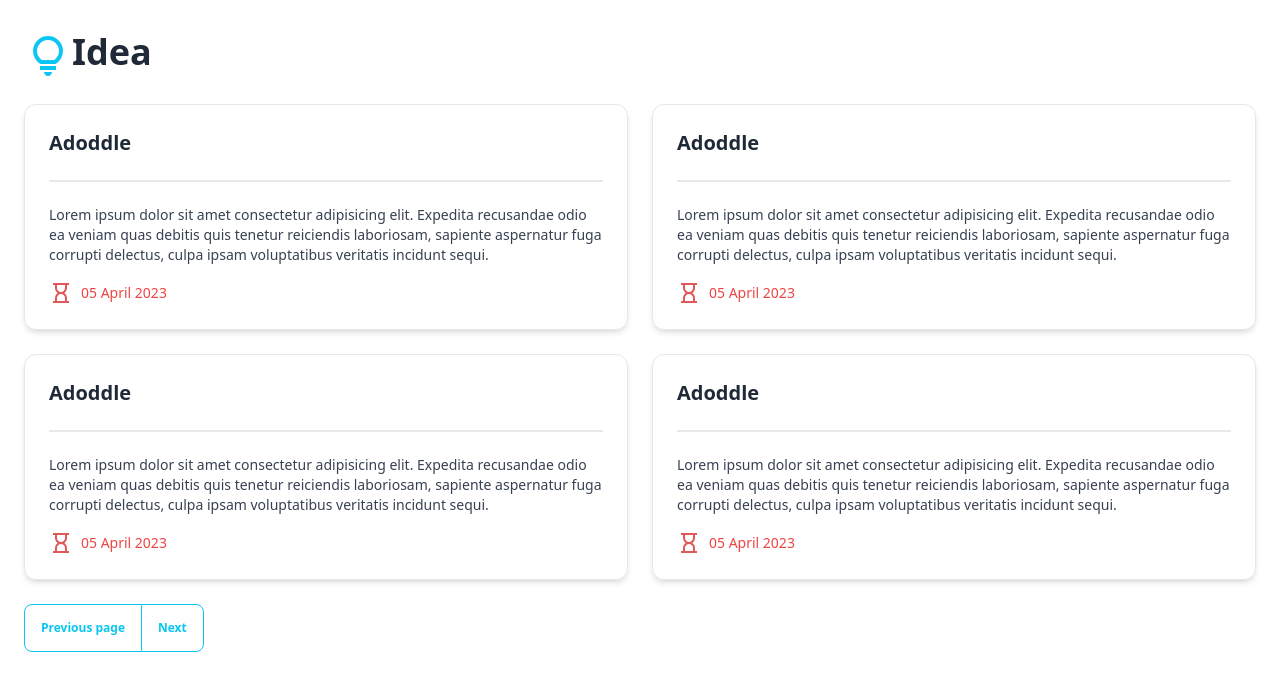
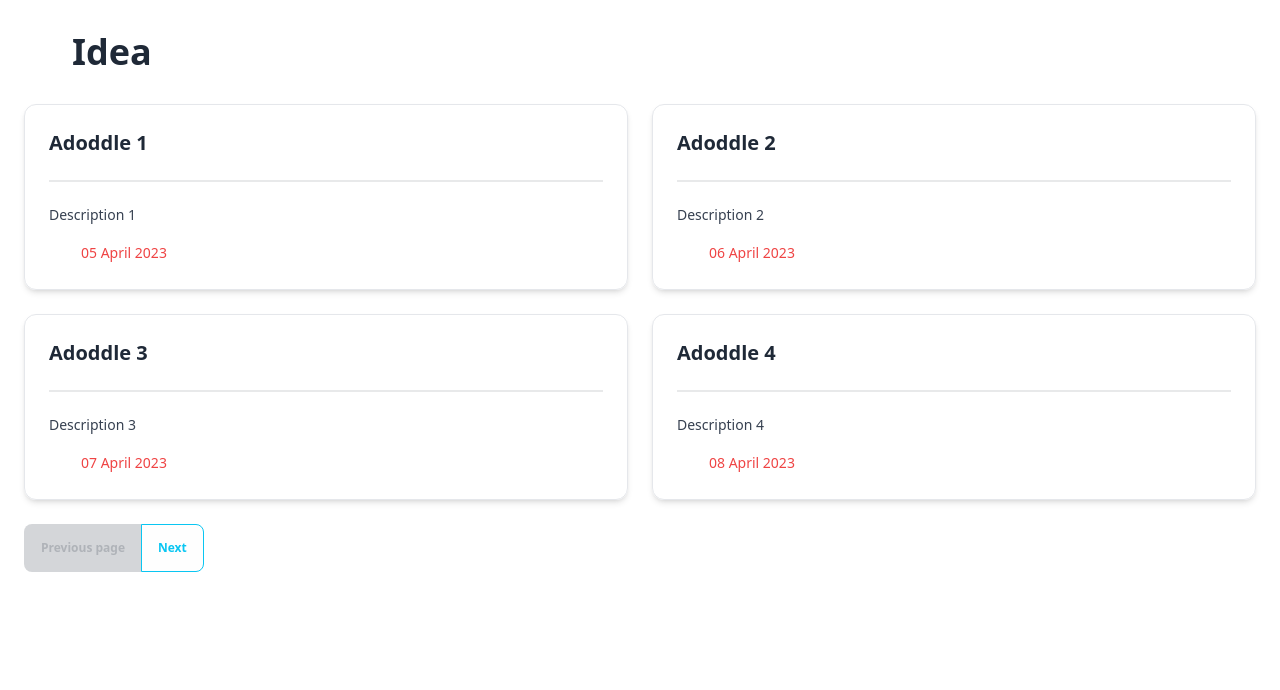
Before and after one commit to tunourah/ProjectPath, a React (Vite) app in the folder FrontEnd/Project-Path/: page /Ideas in a window 1280 px wide. Shown: the top 690 px of the page. Built offline with nearby package versions, Linux system fonts and the light colour scheme.

Commit message:
add next function

```diff
--- a/FrontEnd/Project-Path/src/Pages/Ideas.jsx
+++ b/FrontEnd/Project-Path/src/Pages/Ideas.jsx
@@ -1,3 +1,5 @@
+import { useState } from "react";
+
 const Card = ({ title, date, description }) => (
   <div className="card border rounded-xl shadow-md p-6 transform transition-transform duration-300 ease-in-out hover:scale-105 hover:bg-blue-100">
     <h3 className="text-xl font-semibold">{title}</h3>
@@ -6,7 +8,7 @@ const Card = ({ title, date, description }) => (
     <div className="mt-4 flex items-center text-red-500">
       <span className="mr-2">
         <svg xmlns="http://www.w3.org/2000/svg" height="24px" viewBox="0 -960 960 960" width="24px" fill="#E05959">
-          <path d="M320-160h320v-120q0-66-47-113t-113-47q-66 0-113 47t-47 113v120Zm160-360q66 0 113-47t47-113v-120H320v120q0 66 47 113t113 47ZM160-80v-80h80v-120q0-61 28.5-114.5T348-480q-51-32-79.5-85.5T240-680v-120h-80v-80h640v80h-80v120q0 61-28.5 114.5T612-480q51 32 79.5 85.5T720-280v120h80v80H160Zm320-80Zm0-640Z"/>
+          <path d="..."/>
         </svg>
       </span>
       <span className="text-sm font-medium">{date}</span>
@@ -16,35 +18,72 @@ const Card = ({ title, date, description }) => (
 
 function Ideas() {
   const cardsData = [
-    { title: "Adoddle", date: "05 April 2023", description: "Lorem ipsum dolor sit amet consectetur adipisicing elit. Expedita recusandae odio ea veniam quas debitis quis tenetur reiciendis laboriosam, sapiente aspernatur fuga corrupti delectus, culpa ipsam voluptatibus veritatis incidunt sequi." },
-    { title: "Adoddle", date: "05 April 2023", description: "Lorem ipsum dolor sit amet consectetur adipisicing elit. Expedita recusandae odio ea veniam quas debitis quis tenetur reiciendis laboriosam, sapiente aspernatur fuga corrupti delectus, culpa ipsam voluptatibus veritatis incidunt sequi." },
-    { title: "Adoddle", date: "05 April 2023", description: "Lorem ipsum dolor sit amet consectetur adipisicing elit. Expedita recusandae odio ea veniam quas debitis quis tenetur reiciendis laboriosam, sapiente aspernatur fuga corrupti delectus, culpa ipsam voluptatibus veritatis incidunt sequi." },
-    { title: "Adoddle", date: "05 April 2023", description: "Lorem ipsum dolor sit amet consectetur adipisicing elit. Expedita recusandae odio ea veniam quas debitis quis tenetur reiciendis laboriosam, sapiente aspernatur fuga corrupti delectus, culpa ipsam voluptatibus veritatis incidunt sequi." },
+    { title: "Adoddle 1", date: "05 April 2023", description: "Description 1" },
+    { title: "Adoddle 2", date: "06 April 2023", description: "Description 2" },
+    { title: "Adoddle 3", date: "07 April 2023", description: "Description 3" },
+    { title: "Adoddle 4", date: "08 April 2023", description: "Description 4" },
+    { title: "Adoddle 5", date: "09 April 2023", description: "Description 5" },
+    { title: "Adoddle 6", date: "10 April 2023", description: "Description 6" },
+    { title: "Adoddle 7", date: "10 April 2023", description: "Description 7" },
+    { title: "Adoddle 8", date: "10 April 2023", description: "Description 8" },
+    { title: "Adoddle 9", date: "10 April 2023", description: "Description 9" },
+
   ];
+
+  const [currentPage, setCurrentPage] = useState(0);
+  const cardsPerPage = 4;
+
+  const startIndex = currentPage * cardsPerPage;
+  const currentCards = cardsData.slice(startIndex, startIndex + cardsPerPage);
+
+  const handleNext = () => {
+    if ((currentPage + 1) * cardsPerPage < cardsData.length) {
+      setCurrentPage(currentPage + 1);
+    }
+  };
+
+  const handlePrevious = () => {
+    if (currentPage > 0) {
+      setCurrentPage(currentPage - 1);
+    }
+  };
 
   return (
     <div className="container mx-auto p-6">
       <div className="text-start">
-        {/* <h1 className="text-2xl font-bold">user name</h1>  */}
         <div className="text-4xl font-bold mt-2 flex">
-           <span>
-            <svg xmlns="http://www.w3.org/2000/svg" height="48px" viewBox="0 -960 960 960" width="48px" fill="#0AC6F2"><path d="M480-80q-33 0-56.5-23.5T400-160h160q0 33-23.5 56.5T480-80ZM320-200v-80h320v80H320Zm10-120q-69-41-109.5-110T180-580q0-125 87.5-212.5T480-880q125 0 212.5 87.5T780-580q0 81-40.5 150T630-320H330Zm24-80h252q45-32 69.5-79T700-580q0-92-64-156t-156-64q-92 0-156 64t-64 156q0 54 24.5 101t69.5 79Zm126 0Z"/></svg>
-           </span>
-           <span>Idea</span>
-       </div>
+          <span>
+            <svg xmlns="http://www.w3.org/2000/svg" height="48px" viewBox="0 -960 960 960" width="48px" fill="#0AC6F2">
+              <path d="..."/>
+            </svg>
+          </span>
+          <span>Idea</span>
+        </div>
       </div>
 
-      {/* Card */}
+      {/* Card Display */}
       <div className="grid grid-cols-1 md:grid-cols-2 lg:grid-cols-2 gap-6 my-6">
-        {cardsData.map((card, index) => (
+        {currentCards.map((card, index) => (
           <Card key={index} title={card.title} date={card.date} description={card.description} />
         ))}
       </div>
 
-      {/* Pagination */}
+      {/* Pagination Buttons */}
       <div className="join w-32">
-        <button className="join-item btn btn-outline text-xs hover:bg-[#0AC6F2] border-[#0AC6F2] text-[#0AC6F2] bg-[#fefefe] hover:opacity-60">Previous page</button>
-        <button className="join-item btn btn-outline text-xs hover:bg-[#0AC6F2] border-[#0AC6F2] text-[#0AC6F2] bg-[#fefefe] hover:opacity-60">Next</button>
+        <button
+          onClick={handlePrevious}
+          disabled={currentPage === 0}
+          className="join-item btn btn-outline text-xs hover:bg-[#0AC6F2] border-[#0AC6F2] text-[#0AC6F2] bg-[#fefefe] hover:opacity-60"
+        >
+          Previous page
+        </button>
+        <button
+          onClick={handleNext}
+          disabled={(currentPage + 1) * cardsPerPage >= cardsData.length}
+          className="join-item btn btn-outline text-xs hover:bg-[#0AC6F2] border-[#0AC6F2] text-[#0AC6F2] bg-[#fefefe] hover:opacity-60"
+        >
+          Next
+        </button>
       </div>
     </div>
   );
```
